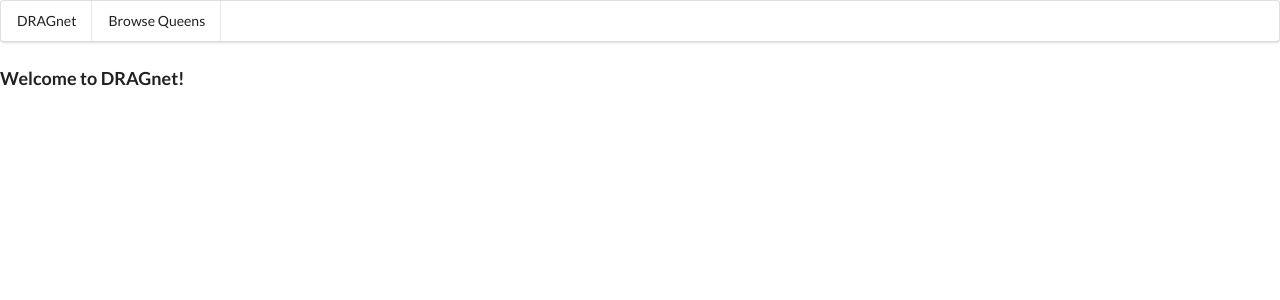
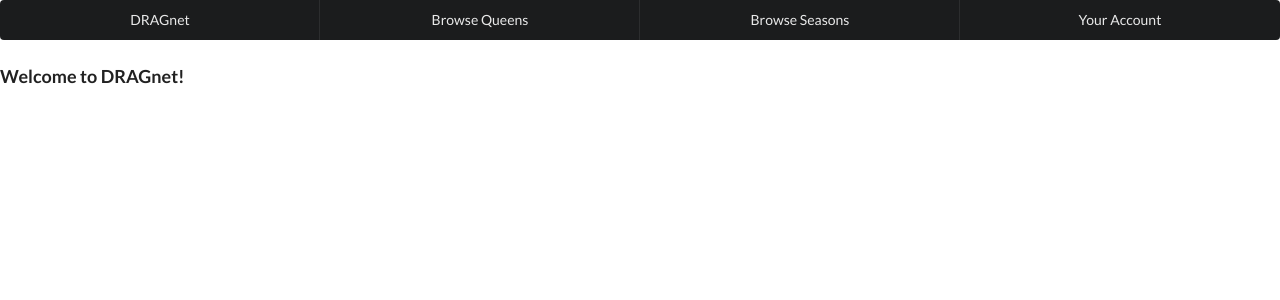
Before and after one commit to JaredHarbison/DRAGnet, a React (Create React App) app in the folder frontend/: page / in a window 1280 px wide. Shown: the top 300 px of the page. Built offline with nearby package versions, Linux system fonts and the light colour scheme; no server answers.

Commit message:
ui inverted fluid fourt item navbar

```diff
--- a/frontend/src/components/common/NavBar.js
+++ b/frontend/src/components/common/NavBar.js
@@ -2,12 +2,16 @@ import React from 'react';
 import { Link } from 'react-router-dom';
 
 const NavBar = ({dragQueens}) => (
-    <div className="ui menu">
+    <div className="ui inverted fluid four item menu">
 
         <Link className="item" to="/"> DRAGnet </Link>
 
         <Link className="item" to="/queens"> Browse Queens </Link>
 
+        <Link className="item" to="/"> Browse Seasons </Link>
+
+        <Link className="item" to="/"> Your Account </Link>
+
     </div>
 );
 
```
